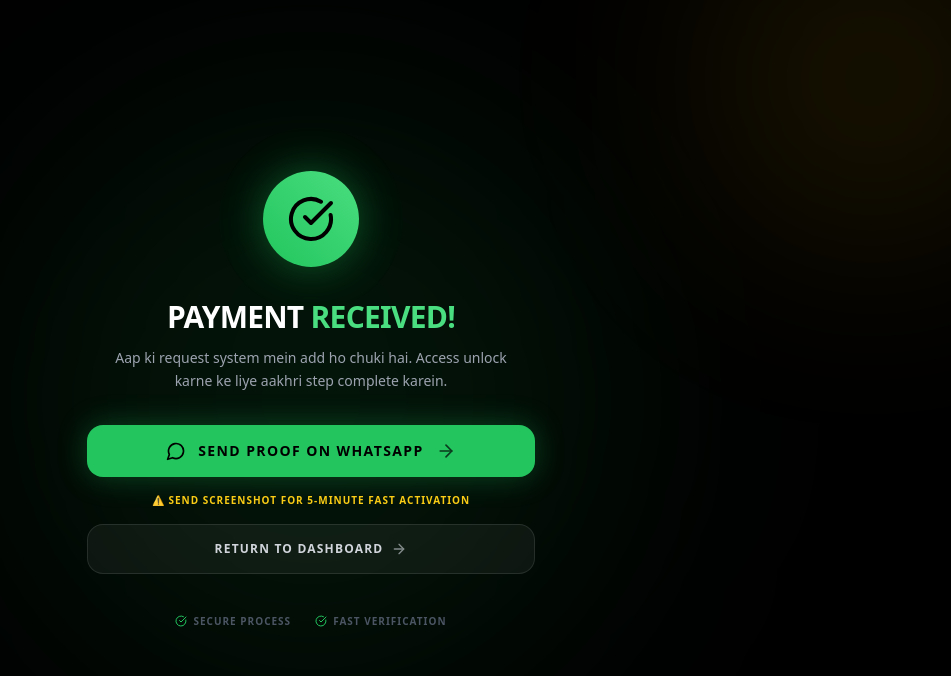
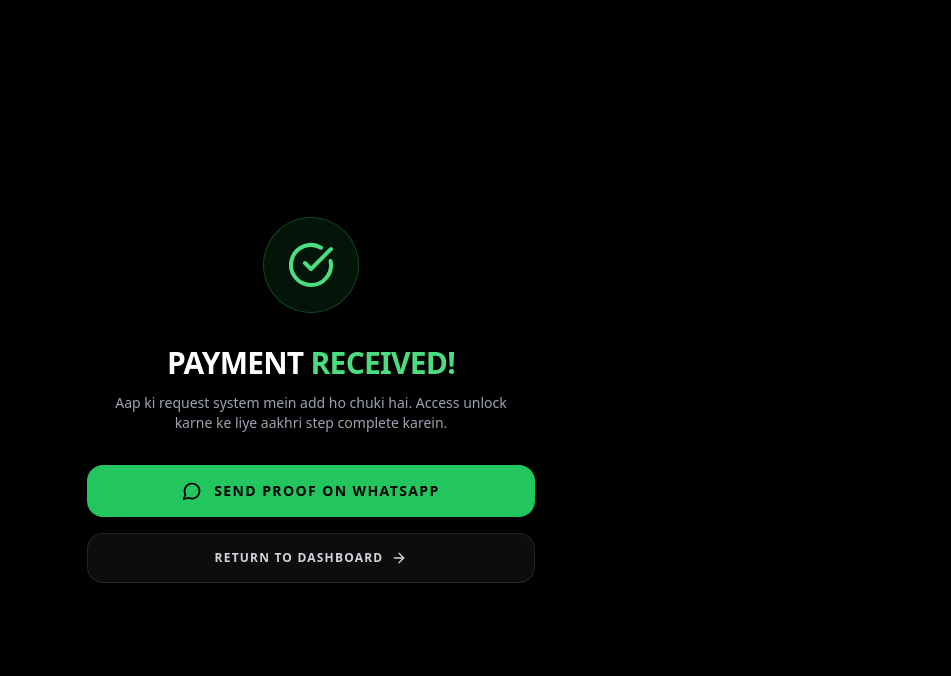
Before and after one commit to Byonsoft-os786/byonsoft-, a Next.js app: page /payment/success in a window 1280 px wide. Shown: the top 676 px of the page, without its empty margins (329-1280 px from the left). Built offline with nearby package versions, Linux system fonts and the light colour scheme.

Commit message:
Update page.tsx

```diff
--- a/app/payment/success/page.tsx
+++ b/app/payment/success/page.tsx
@@ -1,74 +1,31 @@
-"use client";
-
-import { useRouter } from "next/navigation";
+import React from "react";
+import Link from "next/link";
 import { CheckCircle, ArrowRight, MessageCircle } from "lucide-react";
 
-const WA_LINK = "https://wa.me/923124494267?text=Hello,%20I%20have%20just%20paid%20Rs.750%20for%20Byonsoft%20OS.%20Here%20is%20my%20screenshot.";
-
 export default function PaymentSuccess() {
-  const router = useRouter();
+  const WA_LINK = "https://wa.me/923124494267?text=Hello,%20I%20have%20just%20paid%20Rs.750%20for%20Byonsoft%20OS.%20Here%20is%20my%20screenshot.";
 
   return (
-    <div className="min-h-screen bg-black flex items-center justify-center p-4 relative overflow-hidden font-sans">
-      {/* 🔴 Ambient Elite Glow Blobs */}
-      <div className="pointer-events-none absolute inset-0 overflow-hidden">
-        <div className="absolute top-1/2 left-1/2 -translate-x-1/2 -translate-y-1/2 w-[600px] h-[600px] rounded-full bg-green-500/10 blur-[120px]" />
-        <div className="absolute -top-24 -right-24 w-[350px] h-[350px] rounded-full bg-yellow-500/10 blur-[100px]" />
-      </div>
-
-      <div className="relative z-10 w-full max-w-md flex flex-col items-center text-center animate-in slide-in-from-bottom-8 duration-700 ease-out">
-
-        {/* Animated Check Icon */}
-        <div className="relative w-24 h-24 mb-8">
-          <div className="absolute inset-0 bg-green-500/20 rounded-full animate-ping" />
-          <div className="absolute inset-0 bg-gradient-to-tr from-green-500 to-green-400 rounded-full flex items-center justify-center shadow-[0_0_40px_rgba(34,197,94,0.4)]">
-            <CheckCircle className="w-12 h-12 text-black" />
-          </div>
+    <div className="min-h-screen bg-black flex items-center justify-center p-4 relative font-sans">
+      <div className="relative z-10 w-full max-w-md flex flex-col items-center text-center">
+        <div className="w-24 h-24 mb-8 bg-green-500/10 rounded-full flex items-center justify-center border border-green-500/30">
+          <CheckCircle className="w-12 h-12 text-green-400" />
         </div>
 
         <h1 className="text-3xl font-black text-white tracking-tight mb-3 uppercase">
           Payment <span className="text-green-400">Received!</span>
         </h1>
-
-        <p className="text-gray-400 text-sm mb-8 font-medium leading-relaxed px-4">
+        <p className="text-gray-400 text-sm mb-8 font-medium px-4">
           Aap ki request system mein add ho chuki hai. Access unlock karne ke liye aakhri step complete karein.
         </p>
 
         <div className="w-full space-y-4">
-          {/* WhatsApp Primary Action */}
-          <a
-            href={WA_LINK}
-            target="_blank"
-            rel="noopener noreferrer"
-            className="group flex items-center justify-center gap-3 w-full bg-green-500 hover:bg-green-400 text-black font-black text-sm px-6 py-4 rounded-2xl transition-all duration-300 shadow-[0_0_30px_rgba(34,197,94,0.3)] hover:scale-[1.02] active:scale-95 uppercase tracking-widest"
-          >
-            <MessageCircle className="w-5 h-5 shrink-0" />
-            <span>Send Proof on WhatsApp</span>
-            <ArrowRight className="w-5 h-5 opacity-70 group-hover:translate-x-1 transition-transform shrink-0" />
+          <a href={WA_LINK} target="_blank" rel="noopener noreferrer" className="flex items-center justify-center gap-3 w-full bg-green-500 hover:bg-green-400 text-black font-black text-sm px-6 py-4 rounded-2xl uppercase tracking-widest">
+            <MessageCircle className="w-5 h-5" /> Send Proof on WhatsApp
           </a>
-
-          <p className="text-yellow-400 text-[10px] font-black uppercase tracking-widest mb-6">
-            ⚠️ Send screenshot for 5-minute fast activation
-          </p>
-
-          {/* Secondary Action */}
-          <button
-            onClick={() => router.push("/dashboard")}
-            className="group flex items-center justify-center gap-2 w-full border border-white/10 hover:border-yellow-400/50 bg-white/5 text-gray-300 hover:text-yellow-400 font-bold text-xs uppercase tracking-widest px-6 py-4 rounded-2xl transition-all duration-200"
-          >
-            Return to Dashboard
-            <ArrowRight className="w-4 h-4 opacity-60 group-hover:translate-x-1 group-hover:opacity-100 transition-all" />
-          </button>
-        </div>
-
-        {/* Bottom reassurance */}
-        <div className="mt-10 flex items-center justify-center gap-6 text-[10px] font-bold uppercase tracking-widest text-gray-600">
-          <span className="flex items-center gap-1.5">
-            <CheckCircle className="w-3 h-3 text-green-500" /> Secure Process
-          </span>
-          <span className="flex items-center gap-1.5">
-            <CheckCircle className="w-3 h-3 text-green-500" /> Fast Verification
-          </span>
+          <Link href="/dashboard" className="flex items-center justify-center gap-2 w-full border border-white/10 hover:border-yellow-400/50 bg-white/5 text-gray-300 font-bold text-xs uppercase tracking-widest px-6 py-4 rounded-2xl">
+            Return to Dashboard <ArrowRight className="w-4 h-4" />
+          </Link>
         </div>
       </div>
     </div>
```
